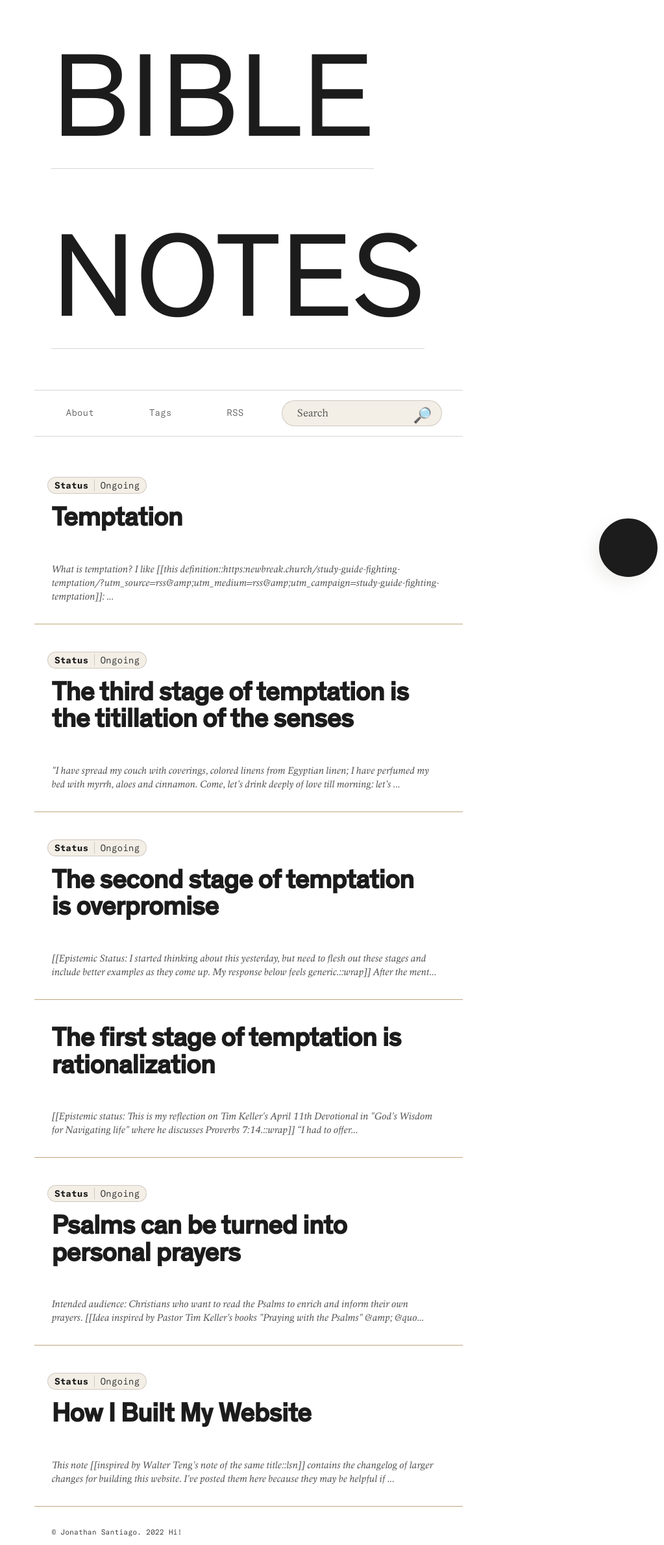
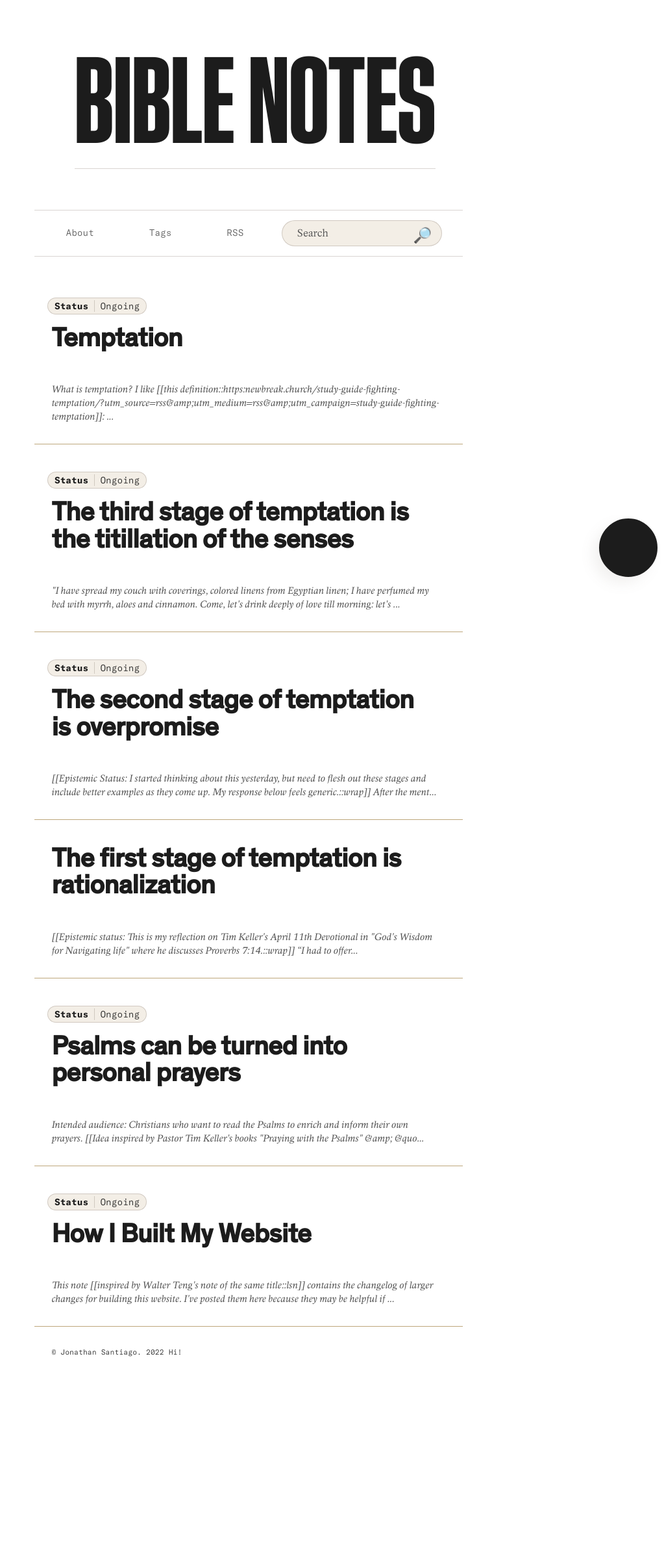
Before and after one commit to jsantiago611/digital-garden-master, a Jekyll site: the page built from index.md, in a window 1280 px wide. Shown: the whole page at 65% size, without its empty margins (257-1280 px from the left). Built offline with Jekyll 4.4.1, drawn with Linux system fonts in a browser that asks for light colours; after the commit the page ends 2101 px from its top, so only the background shows below that.

Commit message:
site header to staff

```diff
--- a/assets/css/Style.css
+++ b/assets/css/Style.css
@@ -1584,7 +1584,7 @@ summary {
     text-decoration: none;
     font-weight: normal;
     font-size: calc(70px + (160 - 70) * ( 100vw - 300px) / (1070 - 300));
-    font-family: var(--font-family-sans);
+    font-family: "Staff";
 }
 
 .avatar {
```
